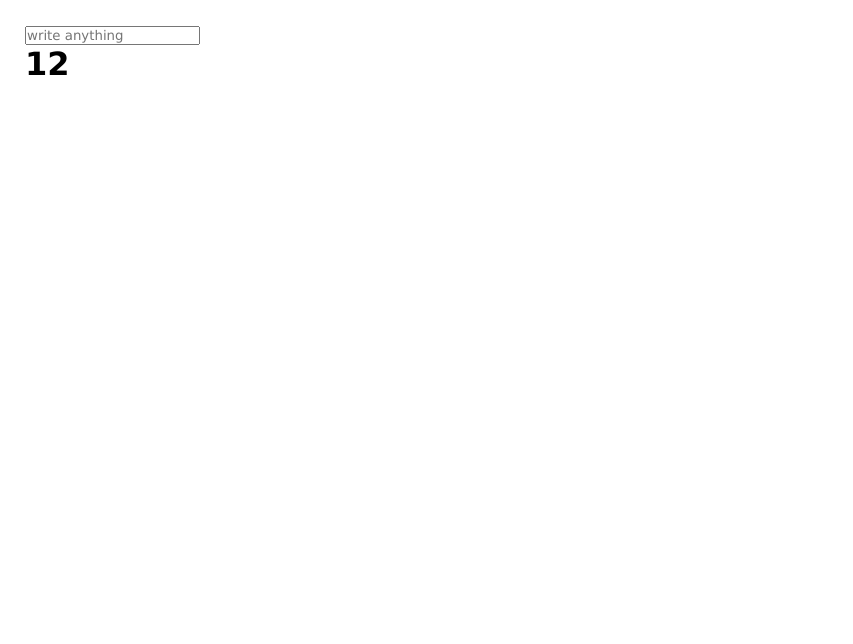
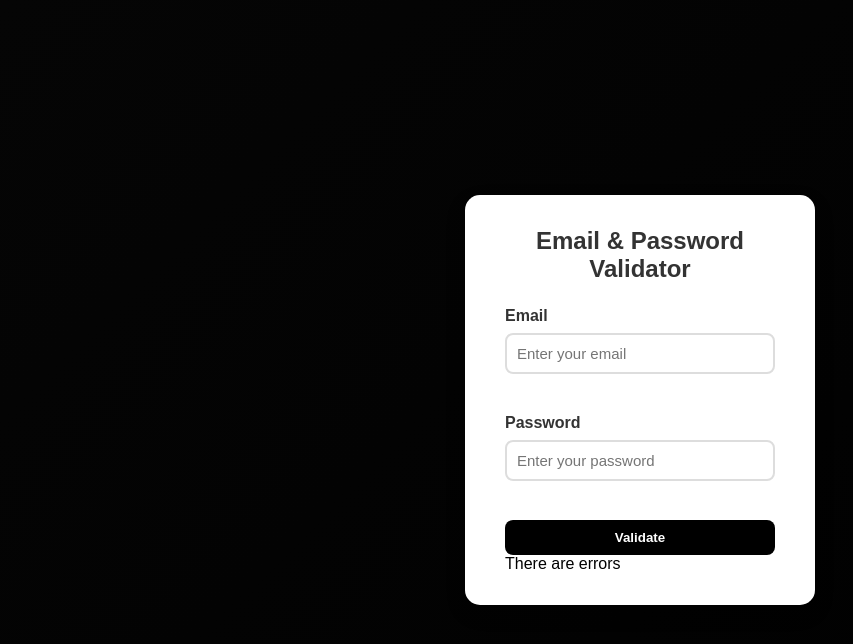
Before and after one commit to 89kajalchauhan/JSEverythingAboutEverything, a plain HTML site: page Index.html in a window 1280 px wide. Shown: the whole page, without its empty margins (0-853 px from the left). Drawn offline with Linux system fonts and the light colour scheme.

Commit message:
Initial commit - Email & Password Validator project

```diff
--- a/Index.html
+++ b/Index.html
@@ -1,84 +1,34 @@
 <!DOCTYPE html>
 <html lang="en">
 <head>
-    <meta charset="UTF-8">
-    <meta name="viewport" content="width=device-width, initial-scale=1.0">
-    <title>Document</title>
-    <style>
-        * {
-            margin: 0;
-            padding: 0;
-            font-family: 'Lucida Sans', 'Lucida Sans Regular',
-                          'Lucida Grande', 'Lucida Sans Unicode',
-                          Geneva, Verdana, sans-serif;
-            box-sizing: border-box;
-        }
-
-        html, body {
-            width: 100%;
-            height: 100%;
-        }
-
-        body{
-          position: relative;
-          overflow: hidden;
-          padding: 25px;
-        }
-
-
-
-        #main{
-            width: 100%;
-            height: 100%;
-            background-color: black;
-
-        }
-
-        #nav{
-            display: flex;
-            align-items: center;
-            justify-content: space-around;
-             height: 100px;
-             width: 100%;
-             background-color: #444;
-             border: none;
-             font-weight: 600;
-             font-size: 20px;
-        }
-
-        a{
-           color: white;
-
-        }
-
-        button{
-
-            padding: 12px 22px;
-            background-color: red;
-            border-radius: 5px;
-        }
-
-      .lt{
-
-        text-decoration: line-through;
-
-      }
-
-
-
-
-
-
-
-    </style>
+  <meta charset="UTF-8">
+  <meta name="viewport" content="width=device-width, initial-scale=1.0">
+  <title>Email & Password Validator</title>
+  <link rel="stylesheet" href="style.css">
 </head>
 <body>
-    <input type="text" placeholder="write anything">
-    <h1 Total Charcters : <span>12</span></h1>
+  <div class="container">
+    <h2>Email & Password Validator</h2>
+    <form id="form">
+      <div class="input-group">
+        <label for="email">Email</label>
+        <input type="text" id="email" placeholder="Enter your email">
+        <small id="email-error"></small>
+      </div>
 
-    <script src="Script.js"></script>
+      <div class="input-group">
+        <label for="password">Password</label>
+        <input type="password" id="password" placeholder="Enter your password">
+        <small id="password-error"></small>
+      </div>
 
+      <button type="submit">Validate</button>
+    </form>
+    <div id="result Message">
+      There are errors
+    </div>
+  </div>
 
-
+  <script src="script.js"></script>
 </body>
 </html>
--- a/Script.js
+++ b/Script.js
@@ -109,10 +109,104 @@ ul.addEventListener("click", function(dets){
 
 });*/
 
-let inp = document.querySelector("input");
+/*let inp = document.querySelector("input");
 
 inp.addEventListener("input", function(){
 
 
 
+});*/
+
+/*let nm = document.querySelector("#name");
+let form = document.querySelector("form");
+
+form.addEventListener("submit", function(dets) {
+  dets.preventDefault();
+
+  const re = /^[A-Za-z0-9._%+-]+@[A-Za-z0-9.-]+\.[A-Za-z]{2,}$/;
+  let ans = re.test("kajalchauhan892079@gmail.com");  // <-- use re instead of regex
+
+  console.log(ans);
+
+
+
+
+
+
+
+
+
+
+
+ /*dets.preventDefault();
+if (nm.value.lenght <= 2){
+  document.querySelector("#hide").style.display = "initial";
+}
+else{
+  document.querySelector("#hide").style.display = "none";
+}
+
+});*/
+
+
+
+
+//  note:ye neeche mne html ka code likh diya h //
+/*<!DOCTYPE html>
+<html lang="en">
+<head>
+  <meta charset="UTF-8">
+  <meta name="viewport" content="width=device-width, initial-scale=1.0">
+  <title>Email & Password Validator</title>
+  <link rel="stylesheet" href="style.css">
+</head>
+<body>
+  <div class="container">
+    <h2>Email & Password Validator</h2>
+    <form id="form">
+      <div class="input-group">
+        <label for="email">Email</label>
+        <input type="text" id="email" placeholder="Enter your email">
+        <small id="email-error"></small>
+      </div>
+
+      <div class="input-group">
+        <label for="password">Password</label>
+        <input type="password" id="password" placeholder="Enter your password">
+        <small id="password-error"></small>
+      </div>
+
+      <button type="submit">Validate</button>
+    </form>
+  </div>
+
+  <script src="script.js"></script>
+</body>
+</html>*/
+
+
+let email = document.querySelector("#email");
+let password = document.querySelector("#password");
+let form = document.querySelector("#form");
+
+form.addEventListener("submit", function(dets){
+  dets.preventDefault();
+
+  const emailRegex = /^[A-Za-z0-9._%+-]+@[A-Za-z0-9.-]+\.[A-Za-z]{2,}$/;
+  const passwordRegex = /^(?=.*[a-z])(?=.*[A-Z])(?=.*\d)(?=.*[@$!%*?&])[A-Za-z\d@$!%*?&]{8,}$/;
+
+  let emailans = emailRegex.test(email.value);
+  let passwrdans = passwordRegex.test(password.value);
+
+  if(!emailans){
+    document.querySelector("#email-error").textContent = "Email is incorrect";
+  } else {
+    document.querySelector("#email-error").textContent = "";
+  }
+
+  if(!passwrdans){
+    document.querySelector("#password-error").textContent = "Password is incorrect";
+  } else {
+    document.querySelector("#password-error").textContent = "";
+  }
 });
--- /dev/null
+++ b/style.css
@@ -0,0 +1,85 @@
+* {
+  margin: 0;
+  padding: 0;
+  box-sizing: border-box;
+  font-family: "Poppins", sans-serif;
+}
+
+body {
+  height: 100vh;
+  display: flex;
+  justify-content: center;
+  align-items: center;
+  background: linear-gradient(135deg, #050505, #000000);
+}
+
+.container {
+  background: white;
+  padding: 2rem 2.5rem;
+  border-radius: 15px;
+  box-shadow: 0 8px 20px rgba(0,0,0,0.15);
+  width: 350px;
+}
+
+.container h2 {
+  text-align: center;
+  margin-bottom: 1.5rem;
+  color: #333;
+}
+
+.input-group {
+  margin-bottom: 1.2rem;
+}
+
+label {
+  font-weight: 600;
+  display: block;
+  margin-bottom: 0.5rem;
+  color: #333;
+}
+
+input {
+  width: 100%;
+  padding: 10px;
+  border: 2px solid #ddd;
+  border-radius: 8px;
+  outline: none;
+  font-size: 15px;
+  transition: border-color 0.3s;
+}
+
+input:focus {
+  border-color: #4facfe;
+}
+
+small {
+  color: red;
+  display: block;
+  margin-top: 5px;
+  font-size: 13px;
+  height: 15px;
+}
+
+button {
+  width: 100%;
+  padding: 10px;
+  background: black;
+  color: white;
+  font-weight: bold;
+  border: none;
+  border-radius: 8px;
+  cursor: pointer;
+  transition: background 0.3s;
+}
+
+button:hover {
+  background: #000102;
+}
+
+result Message{
+   color: red;
+   margin-top: 20px;
+   text-align: center;
+   font-weight: bold;
+   font-size: 14px;
+}
```
